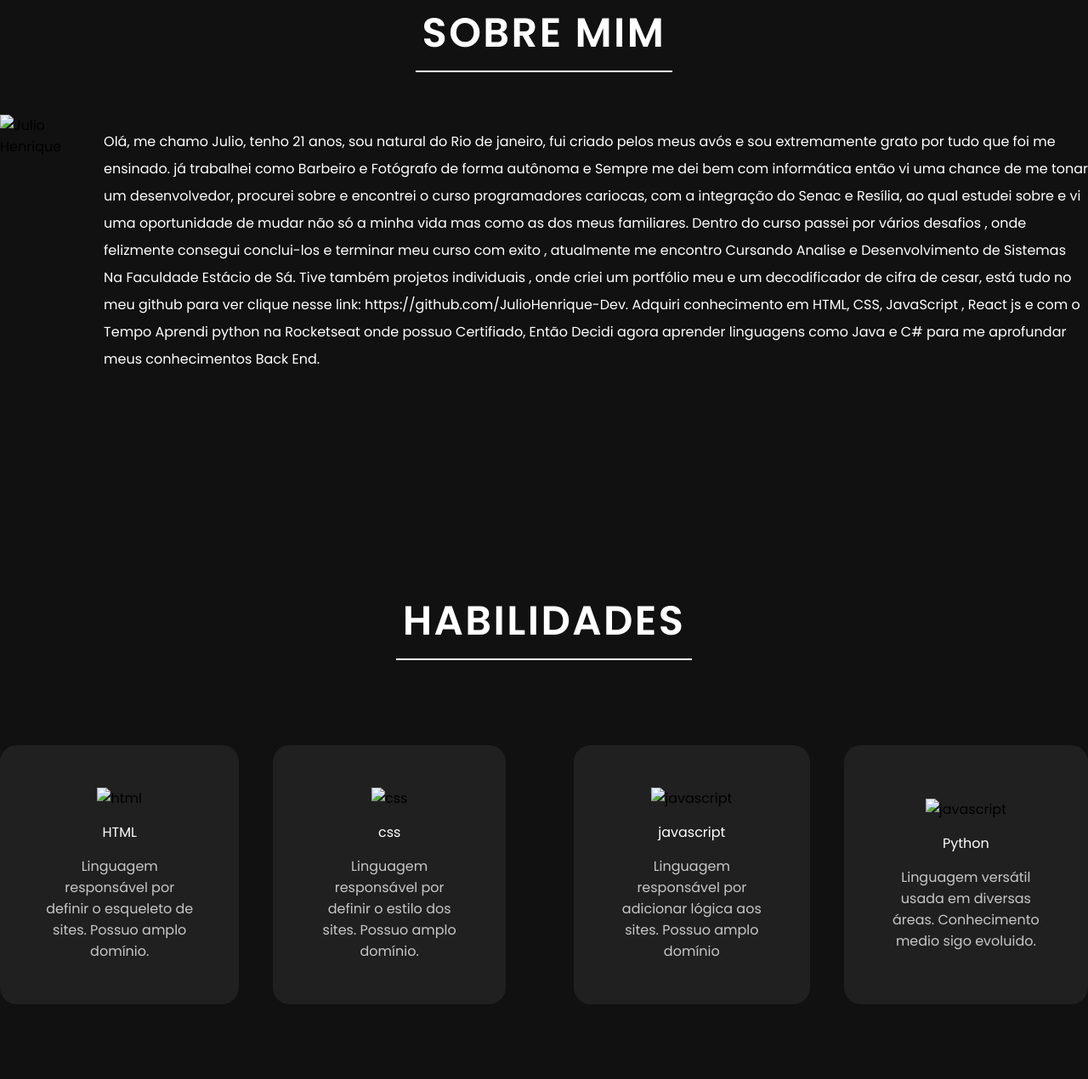
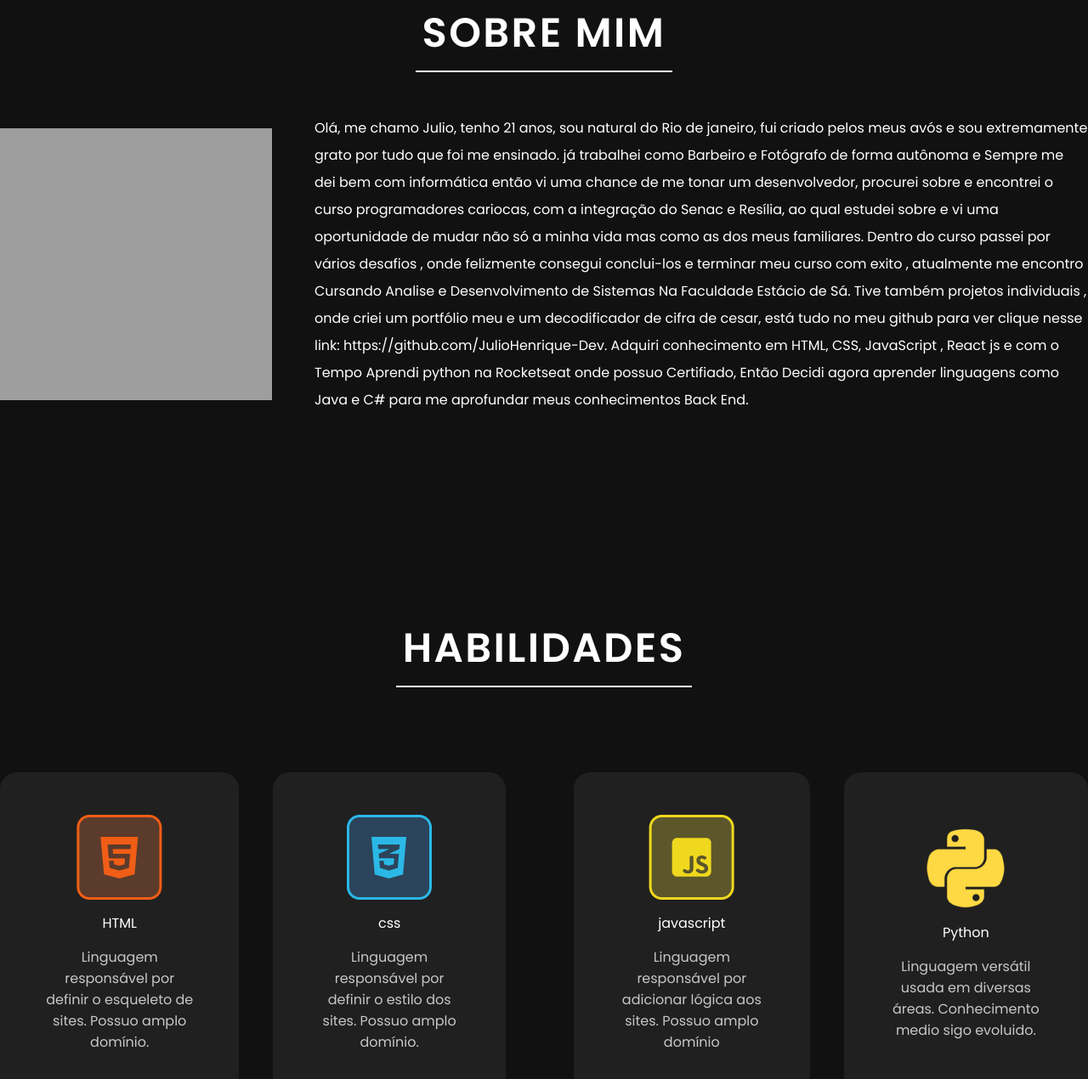
Before and after one commit to JulioHenrique-Dev/Meu_Portifolio, a plain HTML site: page index.html in a window 1280 px wide. Shown: the part 917-2187 px from the top of the page at 85% size. Drawn offline with Linux system fonts and the light colour scheme; the site is published under a folder, as on GitHub Pages, so addresses that start at the root find nothing.

Commit message:
Update index.html

```diff
--- a/index.html
+++ b/index.html
@@ -30,7 +30,7 @@
             <h2 class="section-title" id="sobre">Sobre mim</h2>
 
             <div class="about-me-content">
-                <img src="/img/vem.png" alt="Julio Henrique">
+                <img src="./img/vem.png" alt="Julio Henrique">
                 <p>Olá, me chamo Julio, tenho 21 anos, sou natural do Rio de janeiro, fui criado pelos meus avós e sou extremamente grato por tudo que foi me ensinado. já trabalhei como Barbeiro e Fotógrafo de forma autônoma e Sempre me dei bem com informática então vi uma chance de me tonar um desenvolvedor, procurei sobre e encontrei o curso programadores cariocas, com a integração do Senac e Resília, ao qual estudei sobre e vi uma oportunidade de mudar não só a minha vida mas como as dos meus familiares. Dentro do curso passei por vários desafios , onde felizmente consegui conclui-los e terminar meu curso com exito , atualmente me encontro Cursando Analise e Desenvolvimento de Sistemas Na Faculdade Estácio de Sá. Tive também projetos individuais , onde criei um portfólio meu e um decodificador de cifra de cesar, está tudo no meu github para ver clique nesse link: https://github.com/JulioHenrique-Dev. Adquiri conhecimento em  HTML, CSS, JavaScript , React js e com o Tempo Aprendi python na Rocketseat onde possuo Certifiado, Então Decidi agora aprender linguagens como Java e C# para me aprofundar meus conhecimentos Back End.</p>
             </div>
         </div>
@@ -41,24 +41,24 @@
 
             <div class="skill-content">
                 <div class="skill-item">
-                    <img src="/img/html.png" alt="html">
+                    <img src="./img/html.png" alt="html">
                     <span>HTML</span>
                     <p>Linguagem responsável por definir o esqueleto de sites. Possuo amplo domínio. </p>
                 </div>
 
                 <div class="skill-item">
-                    <img src="/img/css.png" alt="css">
+                    <img src="./img/css.png" alt="css">
                     <span>css</span>
                     <p>Linguagem responsável por definir o estilo dos sites. Possuo amplo domínio.</p>
                 </div>
 
                 <div class="skill-item">
-                    <img src="/img/js.png" alt="javascript">
+                    <img src="./img/js.png" alt="javascript">
                     <span>javascript</span>
                     <p>Linguagem responsável por adicionar lógica aos sites. Possuo amplo domínio</p>
                 </div>
                 <div class="skill-item py">
-                    <img src="/img/python.png" alt="javascript">
+                    <img src="./img/python.png" alt="javascript">
                     <span>Python</span>
                     <p>Linguagem versátil usada em diversas áreas. Conhecimento medio  sigo evoluido.</p>
                 </div>
```
